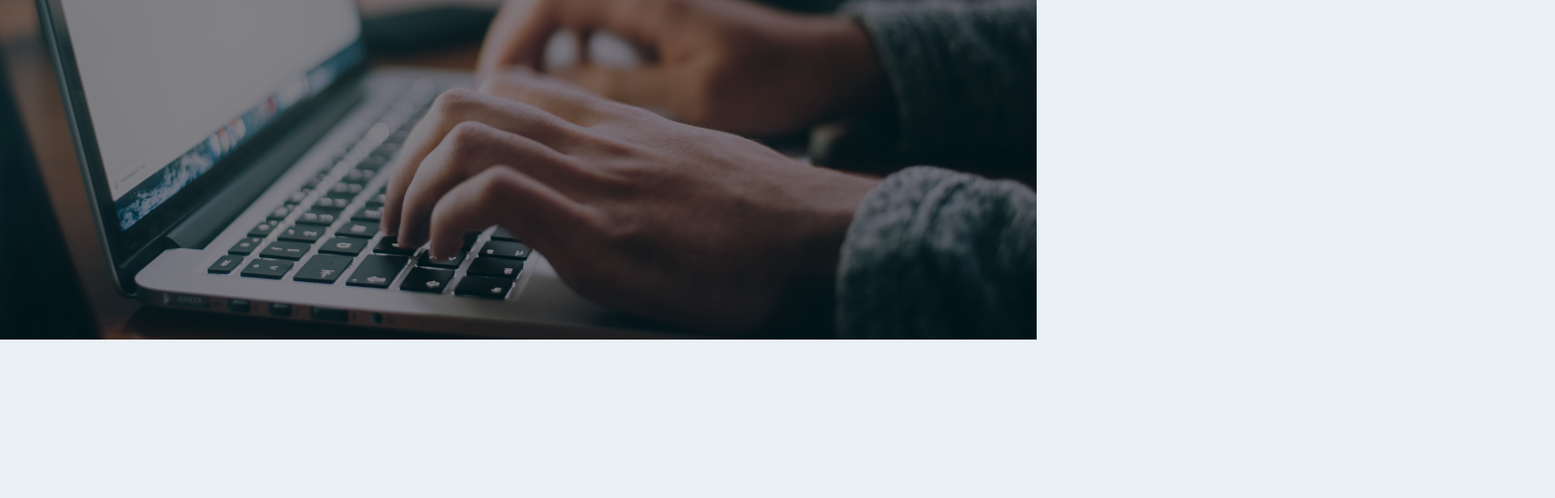
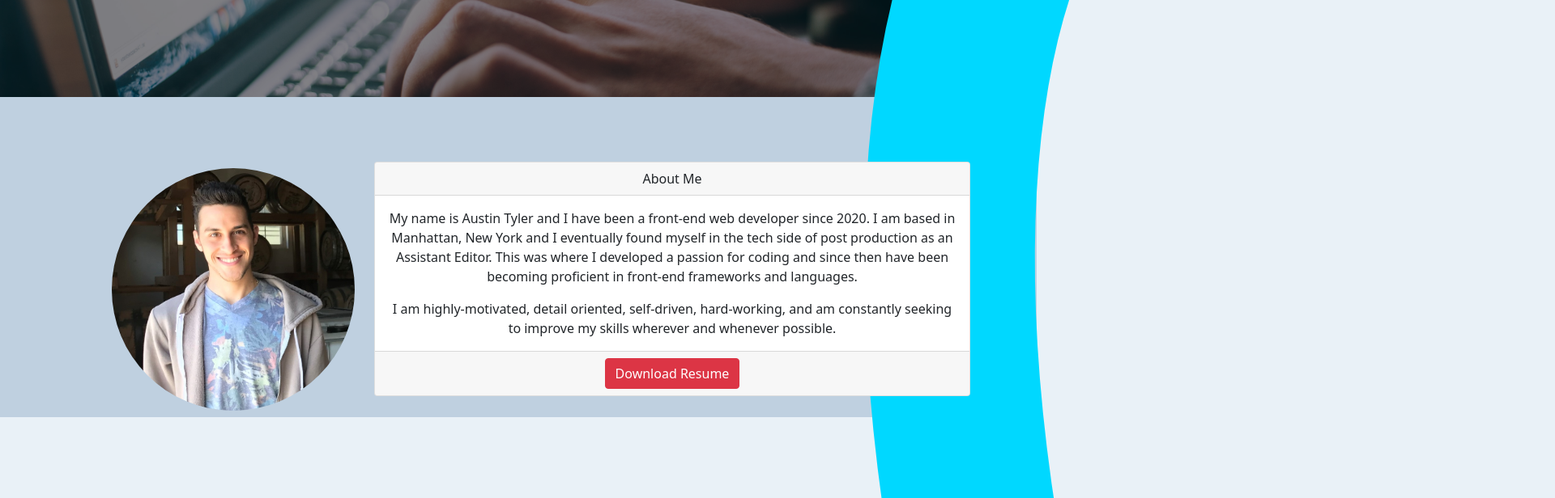
Before and after one commit to AT221/Portfolio-Website, a React (Create React App) app: page / in a window 1280 px wide. Shown: the part 1260-1876 px from the top of the page at 81% size, 1920 px wide, since content can reach past the window. Before the commit the page ends 1680 px from the top, so only its background shows below. Built offline with nearby package versions, Linux system fonts and the light colour scheme; a web font is replaced by a local one.

Commit message:
About Me Implemented

```diff
--- a/src/Components/About/About.js
+++ b/src/Components/About/About.js
@@ -1,10 +1,44 @@
 import React from 'react';
 import './_About.scss';
+import {Row, Col, Container, Image, Card, Button} from 'react-bootstrap';
+import Profile from '../../Images/About/Profile-05.jpeg';
+
 
 const About = () => {
     return (
-        <div>
-
+        <div className='about-container'>
+            <Container className='container-about'>
+                <Row>
+                    <Col sm={12} md={6} lg={5} xl={4}>
+                        <div className='img-container' >
+                        <Image  src={Profile} className='about-img' roundedCircle />
+                        </div>
+                    </Col>
+                    <Col sm={12} md={6} lg={7} xl={8}>
+                        <div className='card-container'>
+                            <Card className="text-center">
+                                <Card.Header>About Me</Card.Header>
+                                <Card.Body>
+                                    <Card.Text>
+                                        My name is Austin Tyler and I have been a front-end web developer since 2020.
+                                        I am based in Manhattan, New York and I eventually found myself in
+                                        the tech side of post production as an Assistant Editor. This was where I developed
+                                        a passion for coding and since then have been becoming proficient in front-end frameworks and languages.
+                                <br/>
+                                    </Card.Text>
+                                    <Card.Text>
+                                        I am highly-motivated,  detail oriented, self-driven, hard-working,
+                                        and am constantly seeking to improve my skills wherever and whenever possible.
+                                    </Card.Text>
+                                </Card.Body>
+                                <Card.Footer className="text-muted">
+                                    <Button variant="danger">Download Resume</Button>
+                                </Card.Footer>
+                            </Card>
+                        </div>
+                    </Col>
+                </Row>
+            </Container>
         </div>
     )
 }
--- a/src/Components/About/_About.scss
+++ b/src/Components/About/_About.scss
@@ -0,0 +1,21 @@
+@import '../../SASS/Variables';
+
+.about-container{
+    background-color: $aboutBackColor;
+    height: fit-content;
+    .container-about{
+        padding-top: 10vh;
+        .img-container{
+            padding: 1vh 7vh ;
+            .about-img{
+                width:300px;
+                height: 300px;
+                object-fit: cover;
+                object-position: top right;
+                .card-container{
+                    margin-top: 4vh;
+                }
+            }
+        }
+    }
+}
--- a/src/Components/App/App.js
+++ b/src/Components/App/App.js
@@ -1,4 +1,5 @@
 import React, {useState} from 'react';
+import About from '../About/About';
 import Navi from '../Navi/Navi';
 import TopBody from '../TopBody/TopBody';
 
@@ -14,6 +15,7 @@ const App = () => {
     <div>
         <Navi scroll={scroll} setScroll={setScroll} setBounce={setBounce}/>
         <TopBody bounce={bounce} />
+        <About/>
     </div>
   )
 }
--- a/src/Components/Skills/_Skills.scss
+++ b/src/Components/Skills/_Skills.scss
@@ -1,20 +1,22 @@
 @import '../../SASS/Variables';
-
 .skill-container{
     height: fit-content;
+    img{
+        display: none;
+    }
 
     .img-container{
         width: 100%;
 
         .skill-img{
-            width: 90px;
-            height: 90px;
-            object-fit: scale-down;
-            object-position:  100%;
-            border: 5px solid $circleBorderColor;
-            background-color: $circleFillColor;
+            display: block;
+            @include skill-img;
             animation: dropDown 1.5s ease-in normal;
-
+        }
+        .undefined{
+            @include skill-img;
+            opacity: 0;
+            animation: dropUp 1.5s ease-in normal;
         }
     }
 }
@@ -25,36 +27,23 @@
 }
 
 
-
-.undefined{
-    opacity: 0;
-    width: 90px;
-    height: 90px;
-    object-fit: scale-down;
-    object-position:  100%;
-    border: 5px solid $circleBorderColor;
-    background-color: $circleFillColor;
-    animation: dropUp 1.5s ease-in normal;
-}
-
 .stretch{
     height: 30vh;
 
 }
 
 
+//Animations
 
 @keyframes dropDown {
     0%{
         display: none;
         opacity: 0;
         transform: translateY(-15vh);
-
     }
     100%{
         opacity: 100%;
         transform: translateY(0vh);
-
     }
 }
 
@@ -62,7 +51,6 @@
     0%{
         opacity: 100%;
         transform: translateY(0vh);
-
     }
     100%{
         transform: translateY(-15vh);
--- a/src/Components/TopBody/TopBody.js
+++ b/src/Components/TopBody/TopBody.js
@@ -22,7 +22,6 @@ const TopBody = (props) => {
         </div>
 
         <div className='lowerImg'></div>
-
         </div>
     )
 }
--- a/src/Components/TopBody/_TopBody.scss
+++ b/src/Components/TopBody/_TopBody.scss
@@ -3,7 +3,7 @@
 .body{
     height: 100%;
     .upperImg{
-        @include parallax('../Images/TopBody/Laptop.jpg');
+        @include parallax('../Images/TopBody/Laptop.jpg', 720px);
         .txt-container{
             color: $navTextColor;
             text-align: center;
@@ -26,7 +26,7 @@
     }
 
     .lowerImg{
-        @include parallax('../Images/TopBody/Typing.jpg');
+        @include parallax('../Images/TopBody/Typing.jpg', 420px );
 
     }
 
--- a/src/SASS/_Variables.scss
+++ b/src/SASS/_Variables.scss
@@ -3,7 +3,7 @@
 
 //NavBar Colors
 $navTextColor: #E9F1F7;
-$navHover: #F4D35E;
+$navHover: #F95738;
 $pulsatingColor: #F95738;
 
 
@@ -16,9 +16,12 @@ $circleBorderColor: #000;
 $circleFillColor: #E9F1F7;
 $skillBackColor: #BFD0E0;
 
+//About
+$aboutBackColor: #BFD0E0;
 
-@mixin parallax ($img){
-    height: 720px;
+
+@mixin parallax ($img, $height){
+    height: $height;
     width: 100%;
     background-image: url($img);
     background-attachment: fixed;
@@ -28,3 +31,12 @@ $skillBackColor: #BFD0E0;
     background-color: rgba(0, 0, 0, 0.466);
     background-blend-mode: darken;
 }
+
+@mixin skill-img{
+    width: 90px;
+    height: 90px;
+    object-fit: scale-down;
+    object-position:  100%;
+    border: 5px solid $circleBorderColor;
+    background-color: $circleFillColor;
+}
```
Also changed, not shown: src/Images/About/Profile-05.jpeg (added).
